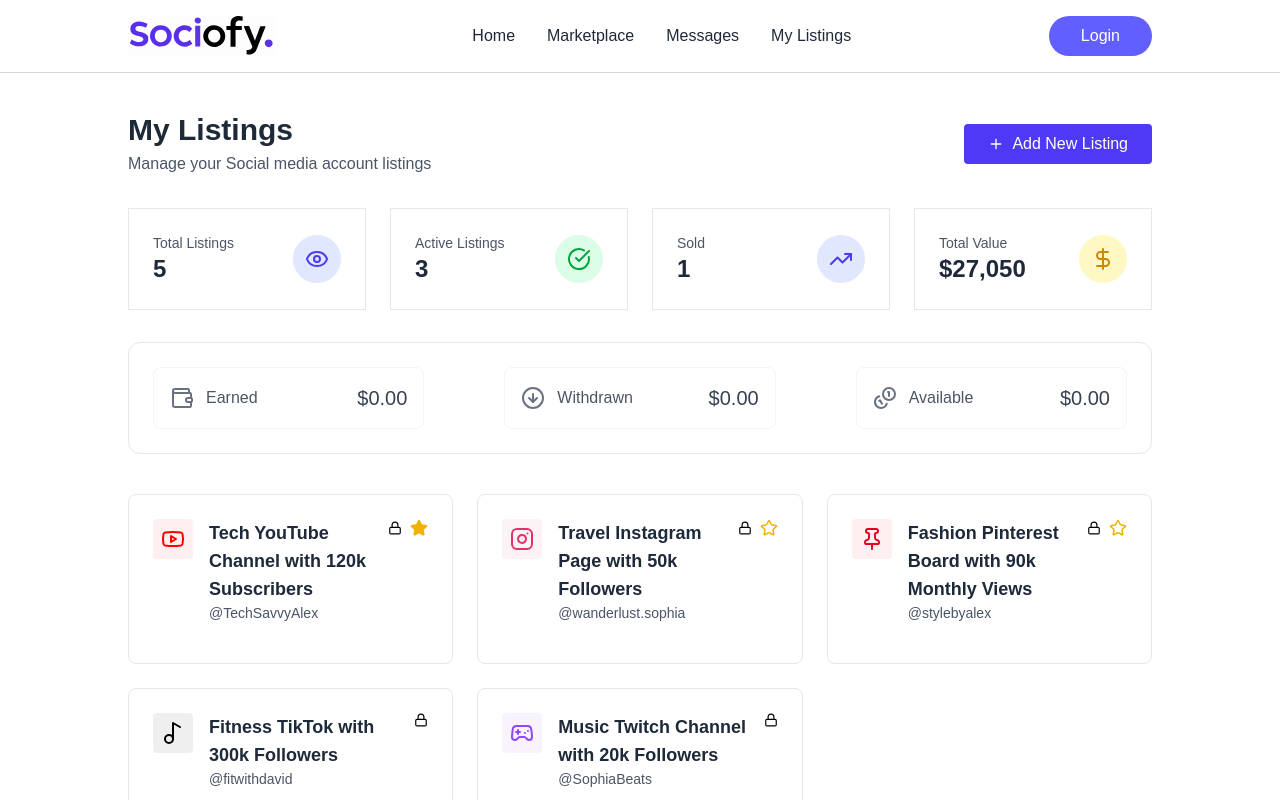
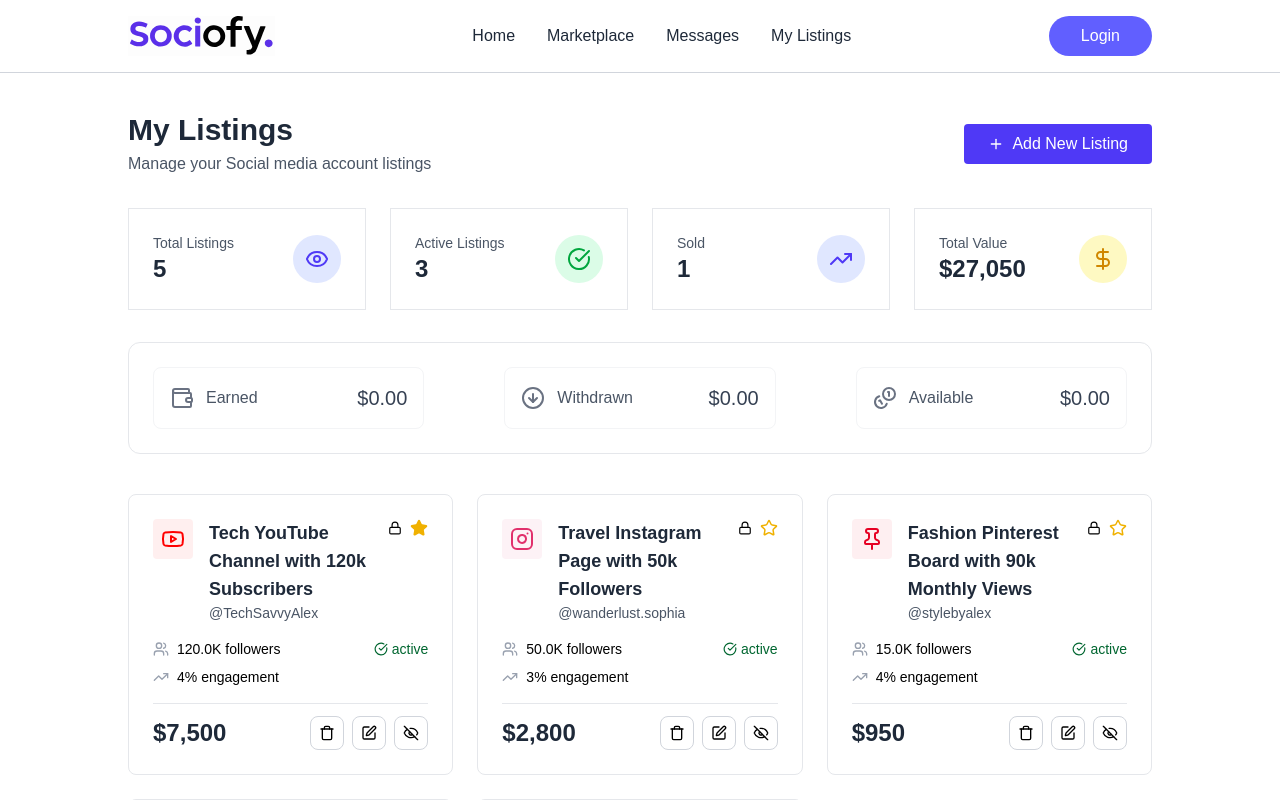
Before and after one commit to bhaskar6211/Sociofy_client_frontend, a React (Vite) app: page /my-listings in a window 1280 px wide. Shown: the top 800 px of the page. Built offline with nearby package versions, Linux system fonts and the light colour scheme; no server answers; a web font is replaced by a local one.

Commit message:
work forfollowers_count, engage rate, (edit,delete,eye button) in listing page

```diff
--- a/src/pages/MyListings.jsx
+++ b/src/pages/MyListings.jsx
@@ -1,4 +1,4 @@
-import { ArrowDownCircleIcon, CheckCircle, CoinsIcon, DollarSign, Eye, LockIcon, Plus, StarIcon, TrendingUp, WalletIcon } from 'lucide-react';
+import { ArrowDownCircleIcon, BanIcon, CheckCircle, Clock, CoinsIcon, DollarSign, Edit, Eye, EyeIcon, EyeOffIcon, LockIcon, Plus, StarIcon, TrashIcon, TrendingUp, Users, WalletIcon, XCircle } from 'lucide-react';
 import React from 'react'
 import { useSelector } from 'react-redux'
 import { useNavigate } from 'react-router-dom';
@@ -13,6 +13,41 @@
   const totalValues = userListings.reduce((sum,listing) => sum + (listing.price || 0), 0);
   const activeListings = userListings.filter((listing) => listing.status === 'active').length;
   const soldListings = userListings.filter((listing) => listing.status === 'sold').length;
+
+  const formatNumber = (num)=>{
+    if(num >= 1000000) return (num / 1000000).toFixed(1) + "M"
+    if(num >= 1000) return (num / 1000).toFixed(1) + "K"
+    return num?.toString() || "0"
+  }
+
+  const getStatusIcon = (status)=>{
+    switch (status) {
+      case "active":
+        return <CheckCircle className='size-3.5'/>
+      case "ban":
+        return <BanIcon className='size-3.5'/>
+      case "sold":
+        return <DollarSign className='size-3.5'/>
+      case "inactive":
+        return <XCircle className='size-3.5'/>
+      default:
+        return <Clock className='size-3.5'/>
+    }
+  }
+  const getStatusColor = (status)=>{
+    switch (status) {
+      case "active":
+        return "text-green-800"
+      case "ban":
+        return "text-red-800"
+      case "sold":
+        return "text-indigo-800"
+      case "inactive":
+        return "text-gray-800"
+      default:
+        return "text-gray-800"
+    }
+  }
 
   return (
     <div className='px-6 md:px-16 lg:px-24 xl:px-32 pt-8'>
@@ -120,6 +155,44 @@
                     <p className='text-sm text-gray-600'><span>@{listing.username}</span></p>
                   </div>
                 </div>
+
+                <div className='space-y-4'>
+                  <div className='grid grid-cols-2 gap-2 text-sm'>
+                    <div className='flex items-center space-x-2'>
+                      <Users className='size-4 text-gray-400'/>
+                      <span>{formatNumber(listing.followers_count)} followers</span>
+                    </div>
+                    <span className={`flex items-center justify-end gap-1 ${getStatusColor(listing.status)}`}>
+                      {getStatusIcon(listing.status)}{" "}<span>{listing.status}</span>
+                    </span>
+                    <div className='flex items-center space-x-2'>
+                      <TrendingUp className='size-4 text-gray-400'/>
+                      <span>{listing.engagement_rate}% engagement</span>
+                    </div>
+                  </div>
+
+                  <div className='flex items-center justify-between pt-3 border-t border-gray-200'>
+                    <span className='text-2xl font-bold text-gray-800'>
+                      {currency}
+                      {listing.price.toLocaleString()}
+                    </span>
+                    <div className='flex items-center space-x-2'>
+                      {listing.status !== "sold" && (
+                        <button className='p-2 border border-gray-300 rounded-lg hover:bg-gray-50 hover:text-red-500' >
+                          <TrashIcon className="size-4" />
+                        </button>
+                      )}
+                      <button className='p-2 border border-gray-300 rounded-lg hover:bg-gray-50 hover:text-indigo-600'>
+                        <Edit className="size-4"/>
+                      </button>
+                      <button className='p-2 border border-gray-300 rounded-lg hover:bg-gary-50 hover:text-purple-600'>
+                        {listing.status === "active" && (<EyeOffIcon className="size-4"/>)}
+                        {listing.status !== "active" && (<EyeIcon className="size-4"/>)}
+                      </button>
+                    </div>
+                  </div>
+                </div>
+
               </div>
             </div>
           ))}
```
